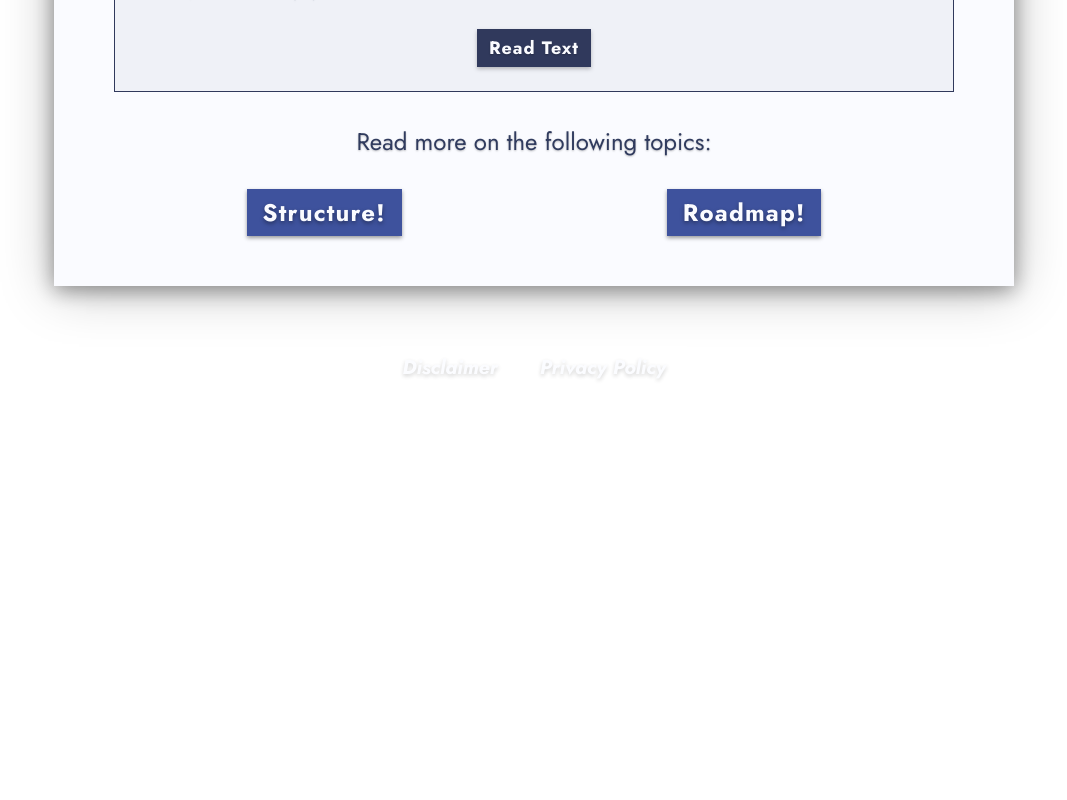
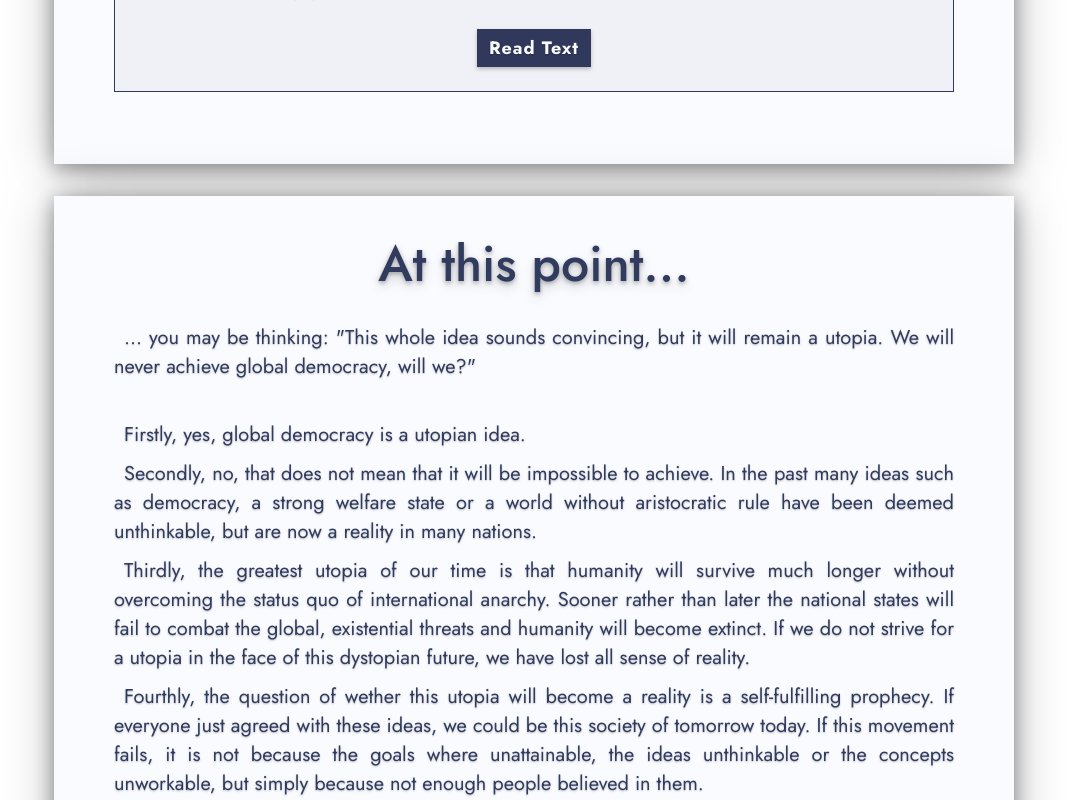
Before and after one commit to terra-utopia/terra-utopia-website, a Nuxt app: page / in a window 1280 px wide. Shown: the part 6800-7600 px from the top of the page, without its empty margins (106-1173 px from the left). Before the commit the page ends 7202 px from the top, so only its background shows below. Built offline with nearby package versions, Linux system fonts and the light colour scheme.

Commit message:
added card in index page discussing the question of wether global democracy is unattainable

```diff
--- a/pages/index.vue
+++ b/pages/index.vue
@@ -33,8 +33,18 @@
                     :slides="infobox.slides"
                     :htmlContent="infobox.htmlContent"
                 />
+            </Card>
+            <Card :heading="'At this point...'" :isSuperHeading="false">
+                <section class="conclusion">
+                    <p>... you may be thinking: "This whole idea sounds convincing, but it will remain a utopia. We will never achieve global democracy, will we?"</p>
+                    <br>
+                    <p>Firstly, yes, global democracy is a utopian idea.</p>
+                    <p>Secondly, no, that does not mean that it will be impossible to achieve. In the past many ideas such as democracy, a strong welfare state or a world without aristocratic rule have been deemed unthinkable, but are now a reality in many nations.</p>
+                    <p>Thirdly, the greatest utopia of our time is that humanity will survive much longer without overcoming the status quo of international anarchy. Sooner rather than later the national states will fail to combat the global, existential threats and humanity will become extinct. If we do not strive for a utopia in the face of this dystopian future, we have lost all sense of reality.</p>
+                    <p>Fourthly, the question of wether this utopia will become a reality is a self-fulfilling prophecy. If everyone just agreed with these ideas, we could be this society of tomorrow today. If this movement fails, it is not because the goals where unattainable, the ideas unthinkable or the concepts unworkable, but simply because not enough people believed in them.</p>
+                </section>
                 <section class="further-reading">
-                    Read more on the following topics:
+                    If you want to know more, we invite you to read more on the following topics:
                     <div class="flex-wrapper">
                         <a href="/structure-of-terra/"><ActionButton>Structure!</ActionButton></a>
                         <a href="/roadmap/" ><ActionButton>Roadmap!</ActionButton></a>
@@ -93,6 +103,16 @@ export default {
                     margin: 32px 0;
                 }
             }
+
+            .conclusion{
+                text-align: justify;
+                font-size: 20px;
+
+                p{
+                    margin-bottom: 10px;
+                    text-indent: 10px;
+                }
+            }
         }
     }
 }
```
